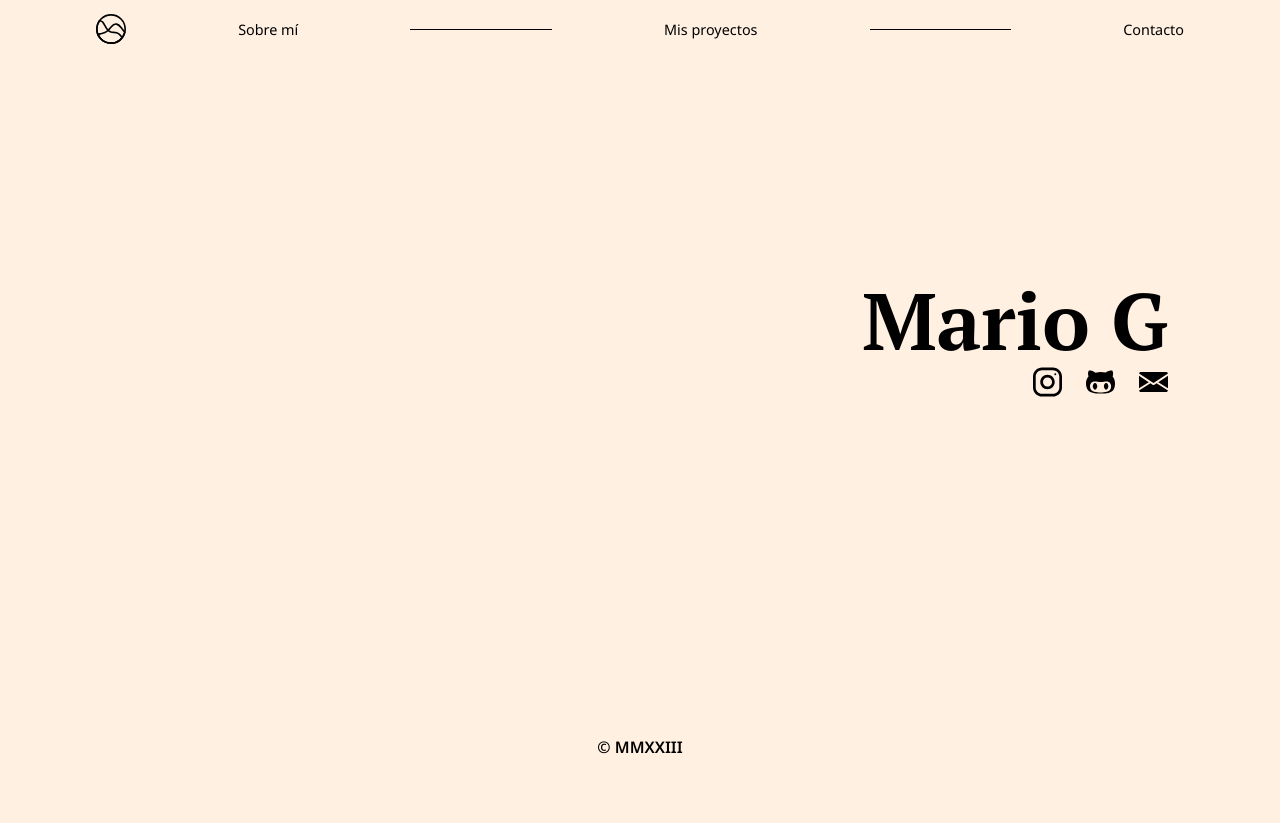
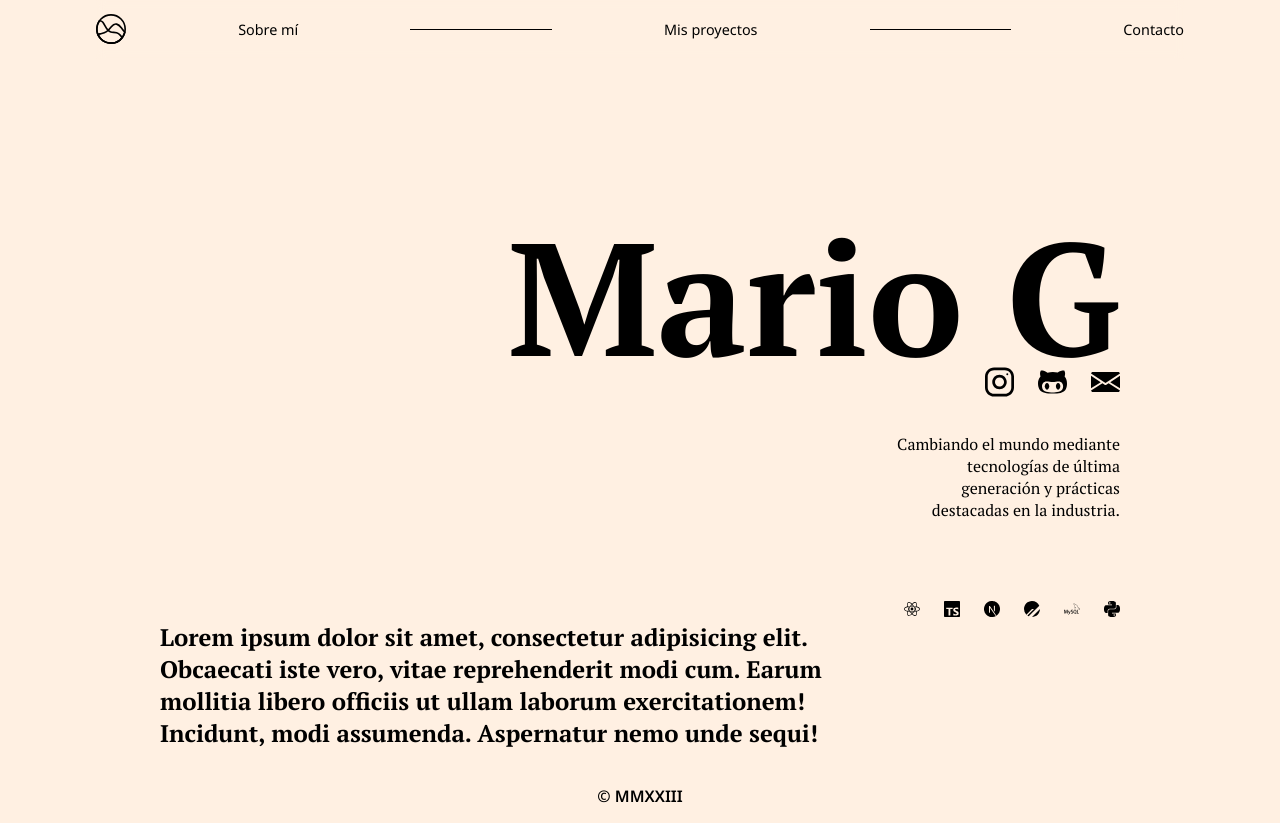
Before and after one commit to defcxz/web, a Next.js app: page / in a window 1280 px wide. Before the commit the page ends 800 px from the top, so only its background shows below. Built offline with nearby package versions, Linux system fonts and the light colour scheme.

Commit message:
deleted unnecesary divs. added new section

```diff
--- a/app/page.tsx
+++ b/app/page.tsx
@@ -2,18 +2,16 @@ import { Form } from './components/form';
 import styles from './styles/page.module.css';
 import Image from 'next/image';
 import content from './content.json';
+import { FaReact } from 'react-icons/fa';
+import { SiTypescript, SiNextdotjs, SiPlanetscale, SiMysql, SiPython } from 'react-icons/si'
 
 export default function Home() {
 
   return (
-    <div className={styles.container}>
     <main className={styles.main}>
 
       <div className={styles.grid}>
 
-          {/* <Image src="/IMGs/medark.svg" priority className={styles.medark} alt="Mario G." height={500} width={500}/> */}
-
-          <div className={styles.side}>
         <h1 className={styles.title}>
           {content.nombre}
         </h1>
@@ -38,12 +36,22 @@ export default function Home() {
         </div>
 
         <p className={styles.description}>
-              {content.desc}
+          {content.descripcion}
         </p>
-              {/* <Form/> */}
       </div>
+        <section className={styles.sobremi}>
+          <h2>
+            Lorem ipsum dolor sit amet, consectetur adipisicing elit. Obcaecati iste vero, vitae reprehenderit modi cum. Earum mollitia libero officiis ut ullam laborum exercitationem! Incidunt, modi assumenda. Aspernatur nemo unde sequi!
+          </h2>
+          <div className={styles.icon}>
+            <FaReact />
+            <SiTypescript />
+            <SiNextdotjs />
+            <SiPlanetscale />
+            <SiMysql />
+            <SiPython />
           </div>
+        </section>
     </main>
-  </div>
   )
 }
--- a/app/styles/page.module.css
+++ b/app/styles/page.module.css
@@ -1,29 +1,20 @@
-.container {
-  padding-left: 1rem;
-  padding-right: 1rem;
-  font-family: 'PT Serif', serif;
-}
-
 .main {
   min-height: 90vh;
-  padding: 1rem 0;
+  margin-right: 10rem;
+  margin-left: 10rem;
   flex: 1;
   display: flex;
   flex-direction: column;
   justify-content: center;
-}
-.side {
-  max-width: 30rem;
-}
-
-.side p {
-  margin-top: 5px;
+  font-family: 'PT Serif', serif;
 }
 
 .icon {
   display: flex;
   justify-content: flex-end;
   gap: 1.5rem;
+  grid-row: 2;
+  grid-column: 3;
 }
 
 .icon img {
@@ -33,10 +24,11 @@
 
 .title {
   margin: 0;
-  font-size: 5rem;
+  font-size: 10rem;
   font-style: normal;
   font-weight: 900;
-  line-height: 4rem;
+  line-height: 7rem;
+  grid-column: 2 / 4;
 }
 
 .subtitle {
@@ -66,6 +58,13 @@
 .description {
   width: 70%;
   margin-left: auto;
+  grid-column: 3;
+  grid-row: 3;
+}
+
+.sobremi{
+  margin-top: 4rem;
+  display: flex;
 }
 
 .separador{
@@ -73,21 +72,13 @@
   width: 70%;
 }
 
-.code {
-  background: #fafafa;
-  border-radius: 5px;
-  padding: 0.75rem;
-  font-size: 1.1rem;
-  font-family: Menlo, Monaco, Lucida Console, Liberation Mono, DejaVu Sans Mono,
-    Bitstream Vera Sans Mono, Courier New, monospace;
-}
-
 .grid {
-  display: flex;
-  align-items: center;
+  margin-top: 15rem;
+  display: grid;
+  grid-template-columns: repeat(3, 1fr);
   justify-content: flex-end;
   flex-wrap: wrap;
-  width: 90vw;
+  flex-direction: column;
 }
 
 .card {
@@ -137,18 +128,6 @@
   .title {
     margin-top: 25px;
   }
-
-  .side {
-    margin-top: 20rem;
-    /* margin-left: auto; */
-    margin-right: 1rem;
-    width: 96vw;
-    display: flex;
-    -webkit-backdrop-filter: blur(4px) brightness(0.5);
-    backdrop-filter: blur(4px) brightness(0.5);
-    flex-direction: column;
-  }
-
   .medark{
     position: fixed;
     margin-top: -50%;
```
Lines whose indentation alone changed are shown as unchanged.
